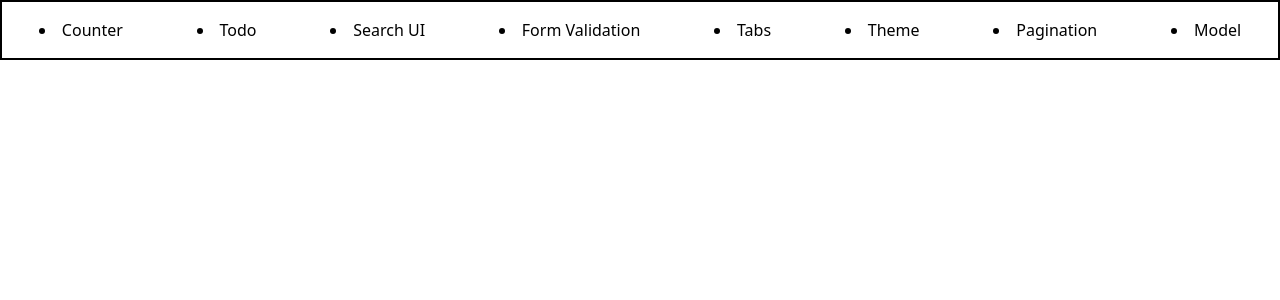
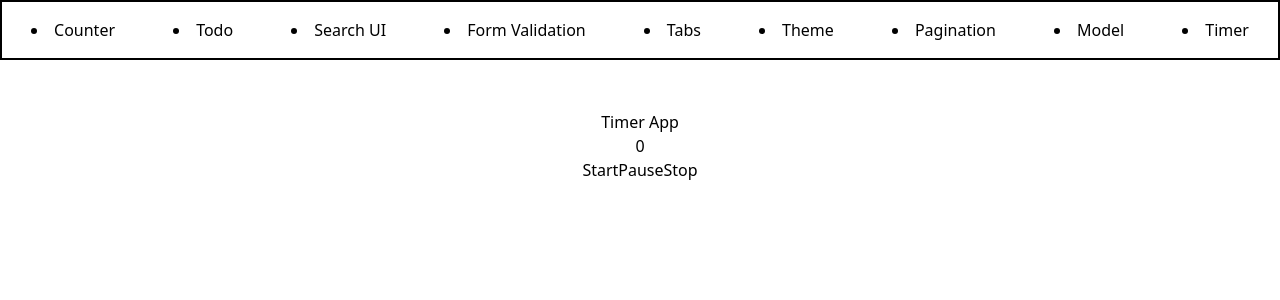
Before and after one commit to mayur2410-tech/Interview-Coding-Questions, a React (Vite) app in the folder FrontendMachineCoding/: page /timer in a window 1280 px wide. Shown: the top 300 px of the page. Built offline with nearby package versions, Linux system fonts and the light colour scheme.

Commit message:
Add timer

```diff
--- a/FrontendMachineCoding/src/App.jsx
+++ b/FrontendMachineCoding/src/App.jsx
@@ -9,6 +9,7 @@ import Tabs from './components/5. Tabs Component/Tabs'
 import Theme from './components/6. Theme Toggle/Theme'
 import Page from './components/7.Pagination Component/Page'
 import ModelParent from './components/8. Modal Component/ModelParent'
+import Timer from './components/9.TImer/Timer'
 
 const App = () => {
   return (
@@ -25,6 +26,7 @@ const App = () => {
         <Route path='theme' element={<Theme />} />
         <Route path='page' element={<Page />} />
         <Route path='model' element={<ModelParent />} />
+        <Route path='timer' element={<Timer />} />
       </Routes>
       </BrowserRouter>
     </div>
--- a/FrontendMachineCoding/src/Navbar.jsx
+++ b/FrontendMachineCoding/src/Navbar.jsx
@@ -13,6 +13,7 @@ const Navbar = () => {
         <li><Link to='/theme'>Theme</Link></li>
         <li><Link to='/page'>Pagination</Link></li>
         <li><Link to='/model'>Model</Link></li>
+        <li><Link to='/timer'>Timer</Link></li>
       </div>
     </div>
   )
--- /dev/null
+++ b/FrontendMachineCoding/src/components/9.Timer/Timer.jsx
@@ -0,0 +1,43 @@
+import React, { useRef, useState } from 'react'
+
+const Timer = () => {
+    const[time,setTime]=useState(0);
+    const[isRunning,setIsRunning]=useState(false)
+    const intervalRef = useRef(null)
+
+function start(){
+    if(isRunning) return;
+     setIsRunning(true)
+     intervalRef.current = setInterval(()=>{
+        setTime((prev)=>prev+1)
+     },1000)
+
+}
+function pause(){
+    clearInterval(intervalRef.current)
+    intervalRef.current=null
+    setIsRunning(false)
+
+}
+function reset(){
+clearInterval(intervalRef.current)
+intervalRef.current=null
+setIsRunning(false)
+setTime(0)
+}
+
+  return (
+    <div style={{display:'flex',justifyContent:"center",alignItems:"center",marginTop:"50px",flexDirection:"column"}}>
+      <h2>Timer App</h2>
+      <h1>{time}</h1>
+      <div>
+
+      <button onClick={start}>Start</button>
+      <button onClick={pause}>Pause</button>
+      <button onClick={reset}>Stop</button>
+      </div>
+    </div>
+  )
+}
+
+export default Timer
```
